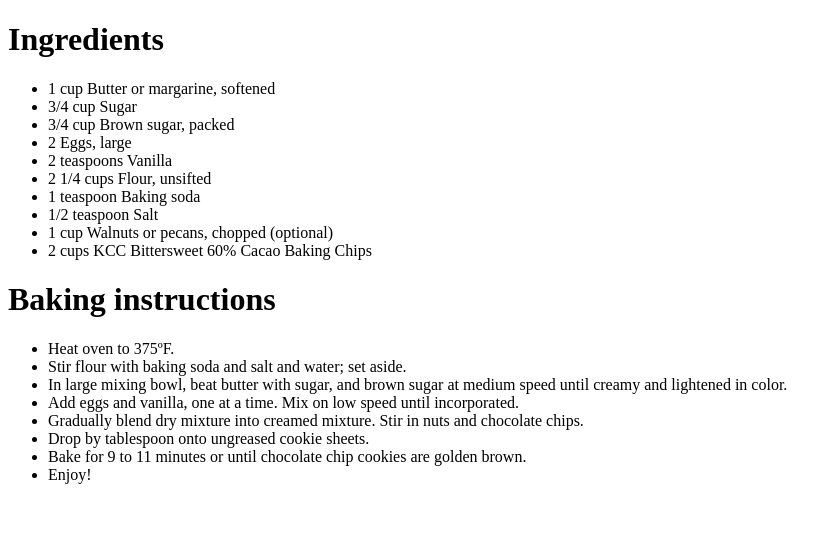
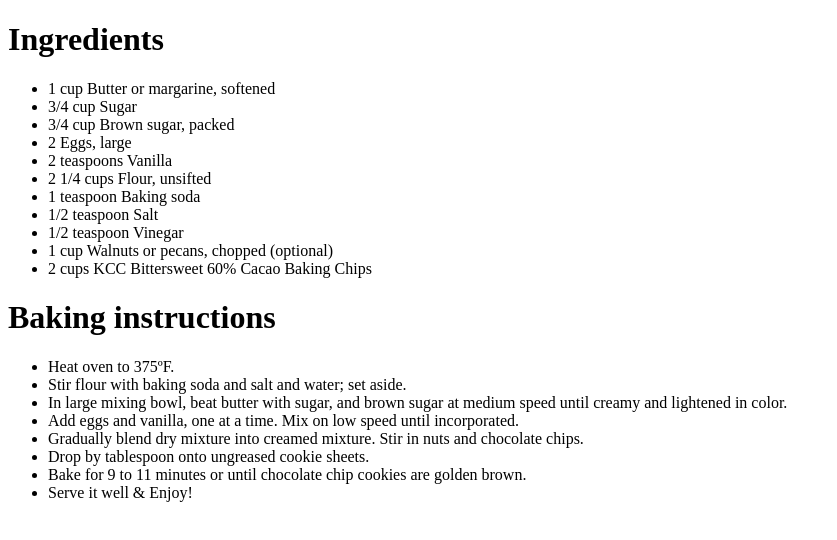
Before and after one commit to Shrisangar/Cookie, a plain HTML site: page secret recipe.htm in a window 1280 px wide. Shown: the whole page, without its empty margins (0-837 px from the left). Drawn offline with Linux system fonts and the light colour scheme.

Commit message:
Vinegar & Enjoyment Statement

```diff
--- a/secret recipe.htm
+++ b/secret recipe.htm
@@ -12,6 +12,7 @@
 <li>2 1/4 cups Flour, unsifted</li>
 <li>1 teaspoon Baking soda</li>
 <li>1/2 teaspoon Salt</li>
+<li>1/2 teaspoon Vinegar</li>
 <li>1 cup Walnuts or pecans, chopped (optional)</li>
 <li>2 cups KCC Bittersweet 60% Cacao Baking Chips</li>
 </ul>
@@ -24,7 +25,7 @@
 <li>Gradually blend dry mixture into creamed mixture. Stir in nuts and chocolate chips.</li>
 <li>Drop by tablespoon onto ungreased cookie sheets.</li>
 <li>Bake for 9 to 11 minutes or until chocolate chip cookies are golden brown.</li>
-<li>Enjoy!</li>
+<li>Serve it well & Enjoy!</li>
 </ul>
 
 </body>
```
